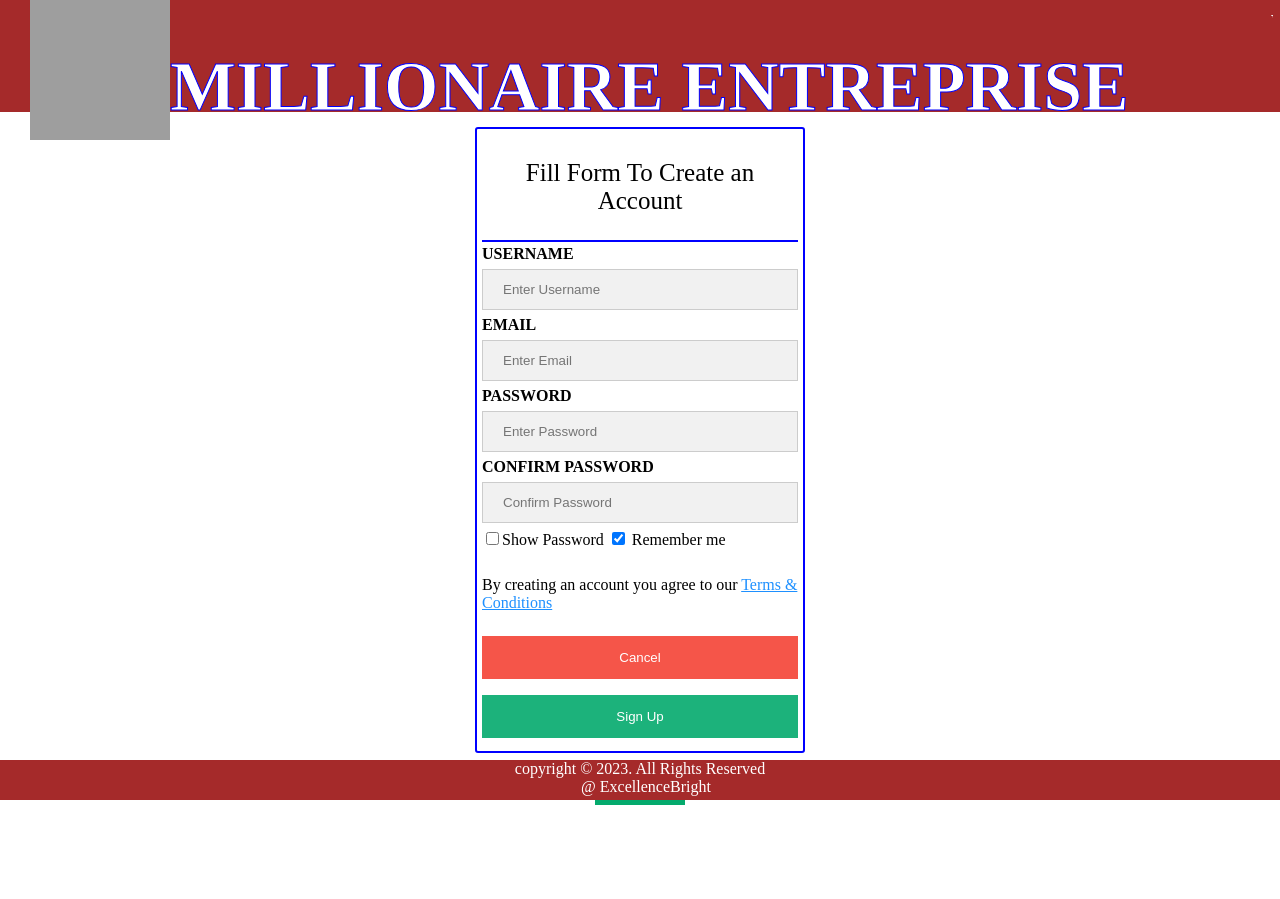
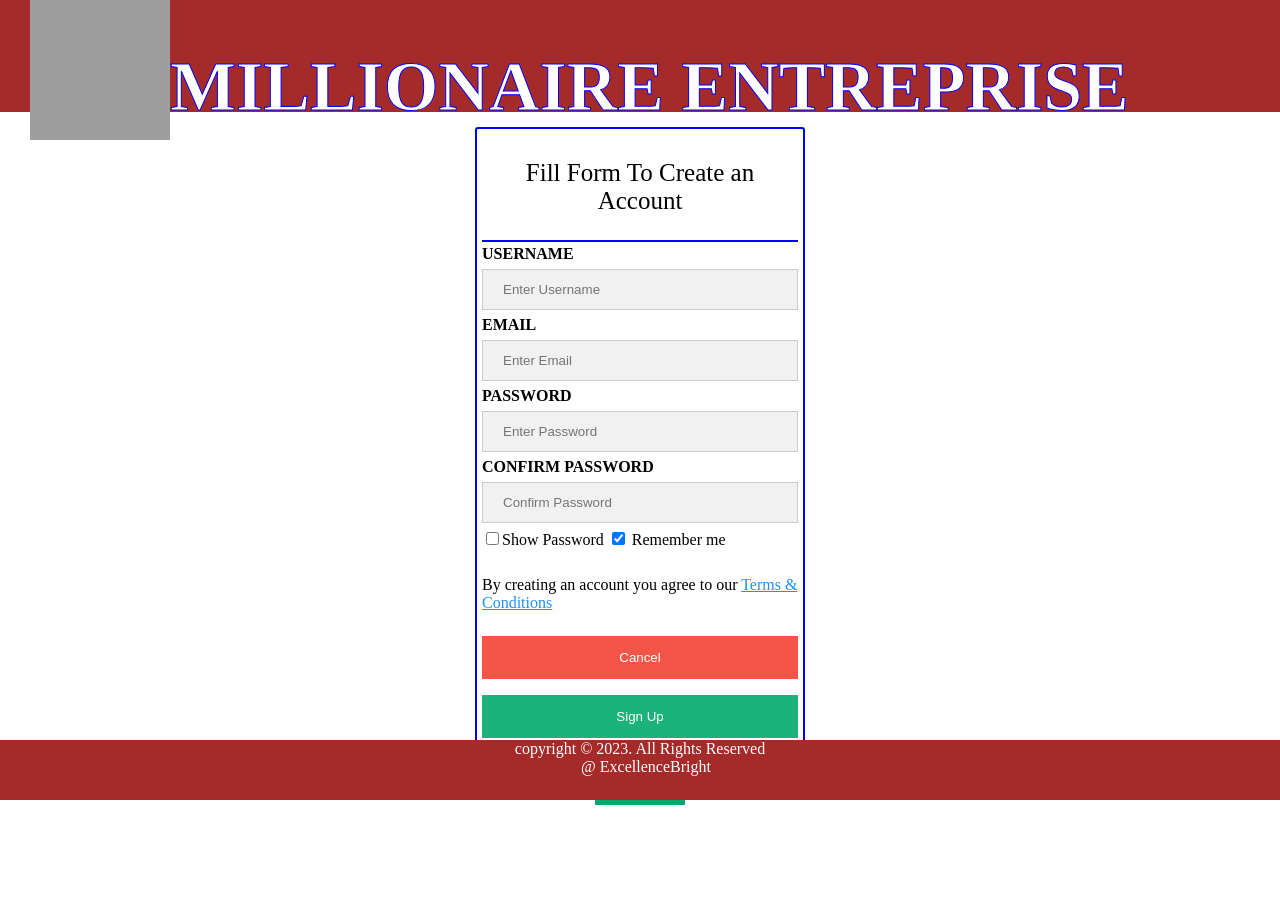
Before and after one commit to Shem-koome/brand-website, a PHP site: page /signup.html in a window 1280 px wide. Before the commit the page ends 805 px from the top, so only its background shows below. Run offline with PHP 8.4, Linux system fonts and the light colour scheme; grey boxes are pictures that could not be loaded.

Commit message:
Update brand1.css

```diff
--- a/brand1.css
+++ b/brand1.css
@@ -162,5 +162,5 @@ hr{
     text-align: center;
     position: sticky;
     bottom: 0px;
-    height: 40px;
+    height: 60px;
 }
```
